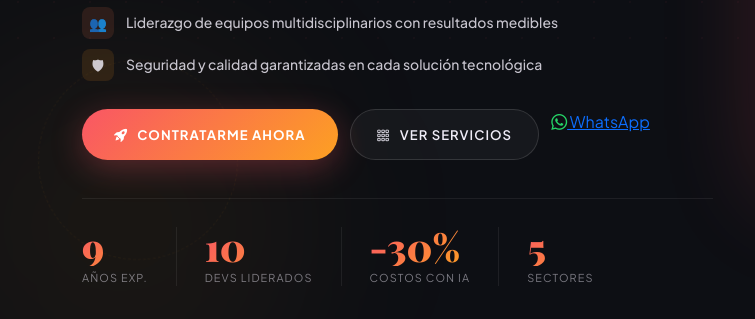
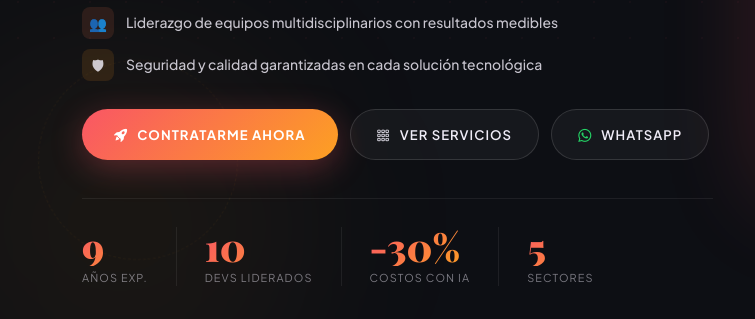
Before and after one commit to tefycoder/EsthefanyLinaresN, a plain HTML site: page index.html in a window 1280 px wide. Shown: the part 736-1055 px from the top of the page, 0-755 px from the left. Drawn offline with nearby package versions, Linux system fonts and the light colour scheme; a web font is replaced by a local one.

Commit message:
Update index.html
Signed-off-by: tefycoder <TEFYSUD21@GMAIL.COM>

```diff
--- a/index.html
+++ b/index.html
@@ -288,7 +288,7 @@ footer{background:var(--black);border-top:1px solid var(--border);padding:40px 0
         <div class="cta-row">
           <a href="#contacto" class="btn-m"><i class="bi bi-rocket-takeoff-fill"></i> Contratarme ahora</a>
           <a href="#servicios" class="btn-g"><i class="bi bi-grid-3x3-gap"></i> Ver servicios</a>
-          <a href="https://api.whatsapp.com/send?phone=+51992056619&amp;text=text=Hola%20Esthefany,%20vi%20tu%20perfil%20profesional%20y%20me%20interesa%20tu%20experiencia.%20Tengo%20una%20propuesta%20o%20proyecto%20que%20quisiera%20conversar%20contigo" target="_blank" class="btn-outline" target="_blank" class="btn-g" rel="noopener"><i class="bi bi-whatsapp" style="color:#25d366"></i> WhatsApp</a>
+          <a href="https://api.whatsapp.com/send?phone=+51992056619&amp;text=Hola%20Esthefany,%20vi%20tu%20perfil%20profesional%20y%20me%20interesa%20tu%20experiencia.%20Tengo%20una%20propuesta%20o%20proyecto%20que%20quisiera%20conversar%20contigo" target="_blank" class="btn-g" target="_blank" class="btn-g" rel="noopener"><i class="bi bi-whatsapp" style="color:#25d366"></i> WhatsApp</a>
         </div>
         <div class="pbar">
           <div class="pbi"><div class="pb-n" data-target="9">0</div><div class="pb-l">A&ntilde;os exp.</div></div>
```
